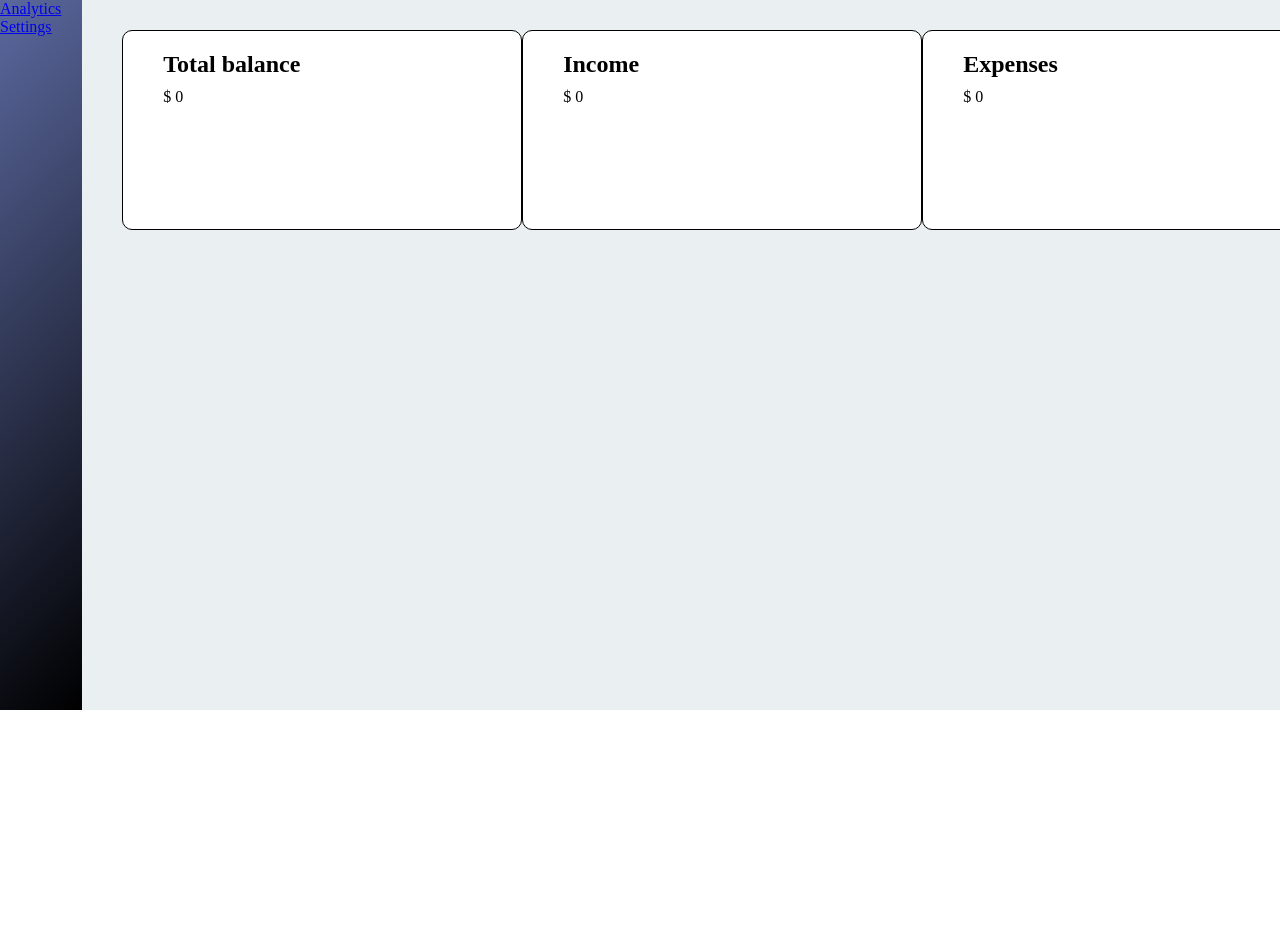
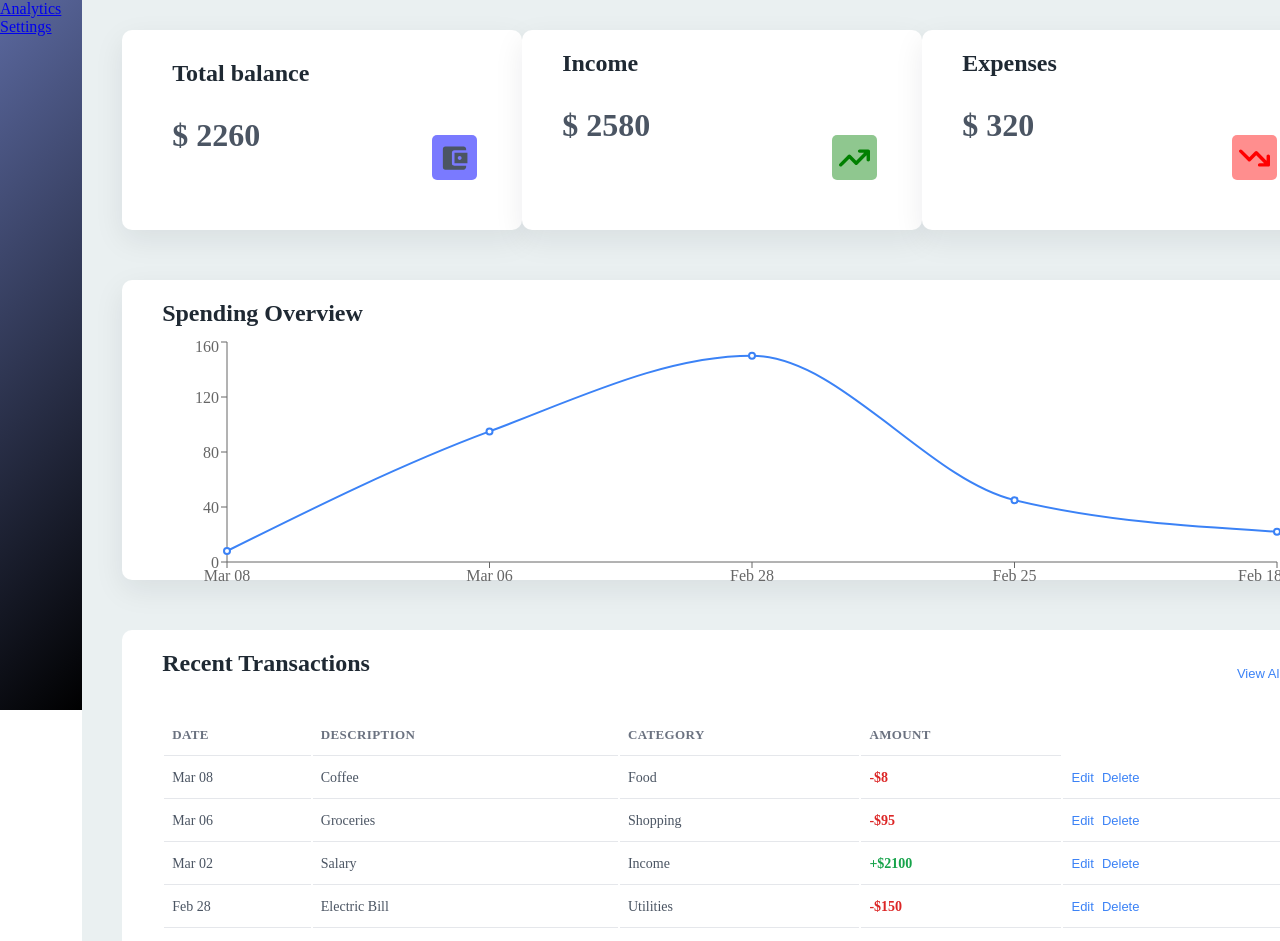
Before and after one commit to MaximMurysov/fintrack-dashboard, a React (Vite) app: page / in a window 1280 px wide. Shown: the part 90-1031 px from the top of the page. Before the commit the page ends 800 px from the top, so only its background shows below. Built offline with nearby package versions, Linux system fonts and the light colour scheme.

Commit message:
feat(dashboard): add stats, transactions table, and spending chart
Add Recharts-based spending chart, compute total/income/expenses, move mock transactions to src/data, and style dashboard layout.

```diff
--- a/package.json
+++ b/package.json
@@ -12,7 +12,9 @@
   "dependencies": {
     "react": "^19.2.0",
     "react-dom": "^19.2.0",
-    "react-router-dom": "^6.30.3"
+    "react-icons": "^5.6.0",
+    "react-router-dom": "^6.30.3",
+    "recharts": "^3.8.0"
   },
   "devDependencies": {
     "@eslint/js": "^9.39.1",
--- /dev/null
+++ b/src/data/transactions.ts
@@ -0,0 +1,58 @@
+interface Transactions {
+  id: number;
+  date: string;
+  description: string;
+  category: string;
+  amount: number;
+}
+export const transactions: Transactions[] = [
+  {
+    id: 1,
+    date: "Mar 08",
+    description: "Coffee",
+    category: "Food",
+    amount: -8,
+  },
+  {
+    id: 2,
+    date: "Mar 06",
+    description: "Groceries",
+    category: "Shopping",
+    amount: -95,
+  },
+  {
+    id: 3,
+    date: "Mar 02",
+    description: "Salary",
+    category: "Income",
+    amount: 2100,
+  },
+  {
+    id: 4,
+    date: "Feb 28",
+    description: "Electric Bill",
+    category: "Utilities",
+    amount: -150,
+  },
+  {
+    id: 5,
+    date: "Feb 25",
+    description: "Gym Membership",
+    category: "Health",
+    amount: -45,
+  },
+  {
+    id: 6,
+    date: "Feb 20",
+    description: "Freelance",
+    category: "Income",
+    amount: 480,
+  },
+  {
+    id: 7,
+    date: "Feb 18",
+    description: "Taxi",
+    category: "Transport",
+    amount: -22,
+  },
+];
--- a/src/pages/Dashboard.tsx
+++ b/src/pages/Dashboard.tsx
@@ -1,38 +1,67 @@
 import styles from "./dashboard.module.css";
-import { useState } from "react";
+import type { ReactNode } from "react";
+import { MdAccountBalanceWallet } from "react-icons/md";
+import { FaArrowTrendUp } from "react-icons/fa6";
+import { FaArrowTrendDown } from "react-icons/fa6";
+import SpendingChart from "./SpendingChart";
+import { transactions } from "../data/transactions";
 interface StatCardProps {
   title: string;
   value: number;
+  icon: ReactNode;
   className?: string;
 }
-function StatCard({ title, value, className }: StatCardProps) {
+function StatCard({ title, value, icon, className }: StatCardProps) {
   return (
     <div className={className}>
       <h2>{title}</h2>
-      <p>$ {value}</p>
+
+      <p className={styles.value}>$ {value}</p>
+      <p className={styles.icon}>{icon}</p>
     </div>
   );
 }
+
 function Dashboard() {
-  const [totalBalance, setTotalBalance] = useState<number>(0);
-  const [income, setIncome] = useState<number>(0);
-  const [expenses, setExpenses] = useState<number>(0);
+  const totalSum = transactions.reduce(
+    (acc, price) => (acc += price.amount),
+    0,
+  );
+  const incomeSum = transactions
+    .filter((elem) => elem.amount > 0)
+    .reduce((acc, price) => (acc += price.amount), 0);
+
+  const expensesSum = transactions
+    .filter((elem) => elem.amount < 0)
+    .reduce((acc, price) => (acc += Math.abs(price.amount)), 0);
   const cards = [
     {
       id: 1,
       title: "Total balance",
-      value: totalBalance,
+      value: totalSum,
+      icon: <MdAccountBalanceWallet />,
       className: styles.cardTotal,
     },
-    { id: 2, title: "Income", value: income, className: styles.cardIncome },
+    {
+      id: 2,
+      title: "Income",
+      value: incomeSum,
+      icon: <FaArrowTrendUp />,
+      className: styles.cardIncome,
+    },
     {
       id: 3,
       title: "Expenses",
-      value: expenses,
+      value: expensesSum,
+      icon: <FaArrowTrendDown />,
       className: styles.cardExpense,
     },
   ];
 
+  const transactionsTitle = ["Date", "Description", "Category", "Amount"];
+  const spendingData = transactions
+    .filter((elem) => elem.amount < 0)
+    .map((elem) => ({ date: elem.date, amount: Math.abs(elem.amount) }));
   return (
     <>
       <div className={styles.dashboardHeader}>
@@ -48,9 +77,58 @@ function Dashboard() {
             key={card.id}
             title={card.title}
             value={card.value}
+            icon={card.icon}
             className={card.className}
           />
         ))}
+      </div>
+      <div className={styles.spendingOverview}>
+        <div className={styles.spendingOverviewContainer}>
+          <h2 className={styles.spendingTitle}>Spending Overview</h2>
+          <SpendingChart data={spendingData} />
+        </div>
+      </div>
+      <div className={styles.recentTransactions}>
+        <div className={styles.recentTransactionsContainer}>
+          <div className={styles.recentHeader}>
+            <h2 className={styles.recentTitle}>Recent Transactions</h2>
+            <button className={styles.viewAll}>View All</button>
+          </div>
+
+          <table className={styles.transactionsTable}>
+            <thead>
+              <tr>
+                {transactionsTitle.map((elem) => (
+                  <th key={elem}>{elem}</th>
+                ))}
+              </tr>
+            </thead>
+            <tbody>
+              {transactions.map((elem) => (
+                <tr key={elem.id}>
+                  <td>{elem.date}</td>
+                  <td>{elem.description}</td>
+                  <td>{elem.category}</td>
+                  <td
+                    className={
+                      elem.amount < 0
+                        ? styles.amountNegative
+                        : styles.amountPositive
+                    }
+                  >
+                    {elem.amount < 0
+                      ? `-$${Math.abs(elem.amount)}`
+                      : `+$${elem.amount}`}
+                  </td>
+                  <td>
+                    <button className={styles.linkButton}>Edit</button>
+                    <button className={styles.linkButton}>Delete</button>
+                  </td>
+                </tr>
+              ))}
+            </tbody>
+          </table>
+        </div>
       </div>
     </>
   );
--- /dev/null
+++ b/src/pages/SpendingChart.tsx
@@ -0,0 +1,35 @@
+import {
+  LineChart,
+  Line,
+  XAxis,
+  YAxis,
+  Tooltip,
+  ResponsiveContainer,
+} from "recharts";
+type SpendingPoint = {
+  date: string;
+  amount: number;
+};
+type SpendingChartProps = {
+  data: SpendingPoint[];
+};
+
+function SpendingChart({ data }: SpendingChartProps) {
+  return (
+    <ResponsiveContainer width="100%" height="100%">
+      <LineChart data={data}>
+        <XAxis dataKey="date" />
+        <YAxis />
+        <Tooltip />
+        <Line
+          dataKey="amount"
+          type="monotone"
+          stroke="#3b82f6"
+          strokeWidth={2}
+        />
+      </LineChart>
+    </ResponsiveContainer>
+  );
+}
+
+export default SpendingChart;
--- a/src/pages/dashboard.module.css
+++ b/src/pages/dashboard.module.css
@@ -1,3 +1,11 @@
+h1,
+h2,
+h3 {
+  color: #1f2933;
+}
+body {
+  color: #4b5563;
+}
 .dashboardHeader {
   display: flex;
   justify-content: space-between;
@@ -27,37 +35,175 @@
   display: flex;
   justify-content: space-between;
   padding: 0px 40px;
+  margin-bottom: 50px;
 }
 .cardTotal {
-  border: 1px black solid;
   width: 400px;
   height: 200px;
   display: flex;
   flex-direction: column;
-  gap: 10px;
+  gap: 30px;
   border-radius: 10px;
-  padding: 20px 40px;
+  padding: 30px 50px;
   background-color: white;
+  box-shadow: 0 10px 30px rgba(15, 23, 42, 0.08);
+  position: relative;
+}
+
+.cardTotal .icon {
+  width: 45px;
+  height: 45px;
+  background-color: rgba(0, 0, 255, 0.521);
+  border-radius: 5px;
+  padding: 7px;
+  position: absolute;
+  bottom: 50px;
+  right: 45px;
 }
 .cardIncome {
-  border: 1px black solid;
   width: 400px;
   height: 200px;
   display: flex;
   flex-direction: column;
-  gap: 10px;
+  gap: 30px;
   border-radius: 10px;
   padding: 20px 40px;
   background-color: white;
+  position: relative;
+  box-shadow: 0 10px 30px rgba(15, 23, 42, 0.08);
+}
+
+.cardIncome .icon {
+  width: 45px;
+  height: 45px;
+  background-color: rgba(0, 128, 0, 0.438);
+  color: green;
+  border-radius: 5px;
+  padding: 7px;
+  position: absolute;
+  bottom: 50px;
+  right: 45px;
 }
 .cardExpense {
-  border: 1px black solid;
   width: 400px;
   height: 200px;
   display: flex;
   flex-direction: column;
-  gap: 10px;
+  gap: 30px;
   border-radius: 10px;
   padding: 20px 40px;
   background-color: white;
+  box-shadow: 0 10px 30px rgba(15, 23, 42, 0.08);
+  position: relative;
 }
+.cardTotal .value,
+.cardIncome .value,
+.cardExpense .value {
+  font-size: 32px;
+  font-weight: 700;
+}
+.cardExpense .icon {
+  width: 45px;
+  height: 45px;
+  background-color: rgba(255, 0, 0, 0.445);
+  color: red;
+  border-radius: 5px;
+  padding: 7px;
+  position: absolute;
+  bottom: 50px;
+  right: 45px;
+}
+
+.icon {
+  font-size: 40px;
+  display: flex;
+  align-items: center;
+  cursor: pointer;
+}
+
+.spendingOverview {
+  padding: 0px 40px;
+  margin-bottom: 50px;
+}
+.spendingOverviewContainer {
+  background-color: white;
+  height: 300px;
+  padding: 20px 40px;
+  box-shadow: 0 10px 30px rgba(15, 23, 42, 0.08);
+  border-radius: 10px;
+}
+.spendingTitle {
+  margin-bottom: 10px;
+}
+
+.recentTransactions {
+  padding: 0px 40px;
+  margin-bottom: 50px;
+}
+.recentTransactionsContainer {
+  min-height: 300px;
+  background-color: white;
+  border-radius: 10px;
+  padding: 20px 40px;
+}
+.recentTitle {
+  margin-bottom: 20px;
+}
+
+.recentHeader {
+  display: flex;
+  justify-content: space-between;
+  align-items: center;
+  margin-bottom: 16px;
+}
+
+.transactionsTable {
+  width: 100%;
+}
+
+.transactionsTable th,
+.transactionsTable td {
+  padding: 12px 8px;
+  text-align: left;
+  border-bottom: 1px solid #e5e7eb;
+  font-size: 14px;
+}
+
+.transactionsTable thead th {
+  font-size: 13px;
+  text-transform: uppercase;
+  letter-spacing: 0.03em;
+  color: #6b7280;
+}
+
+.amountNegative {
+  color: #dc2626;
+  font-weight: 600;
+}
+
+.amountPositive {
+  color: #16a34a;
+  font-weight: 600;
+}
+
+.linkButton {
+  border: none;
+  background: none;
+  color: #3b82f6;
+  font-size: 13px;
+  cursor: pointer;
+  margin-right: 8px;
+  padding: 0;
+}
+
+.linkButton:last-child {
+  margin-right: 0;
+}
+
+.viewAll {
+  border: none;
+  background: none;
+  color: #3b82f6;
+  font-size: 13px;
+  cursor: pointer;
+}
```
Also changed, not shown: 1 other file (tests, documents, lock files or other folders).
